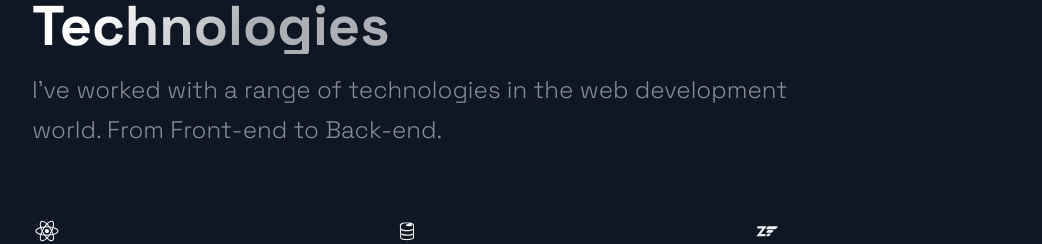
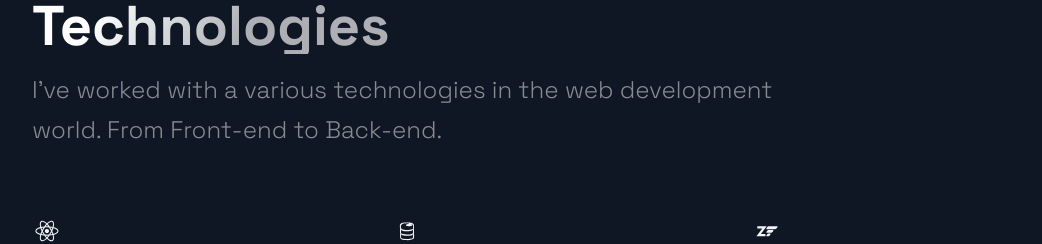
Before and after one commit to Imon-Ovbude/portfolio-site, a Next.js app in the folder portfolio_website/: page / in a window 1280 px wide. Shown: the part 2750-2994 px from the top of the page, without its empty margins (88-1130 px from the left). Built offline with nearby package versions, Linux system fonts and the light colour scheme.

Commit message:
changed technology section statement

```diff
--- a/portfolio_website/src/components/Technologies/Technologies.js
+++ b/portfolio_website/src/components/Technologies/Technologies.js
@@ -20,8 +20,8 @@ const Technologies = () => (
     <br />
     <SectionTitle>Technologies</SectionTitle>
     <SectionText>
-      I've worked with a range of technologies in the web development world.
-      From Front-end to Back-end.
+      I've worked with a various technologies in the web development world. From
+      Front-end to Back-end.
     </SectionText>
     <List>
       <ListItem>
```
